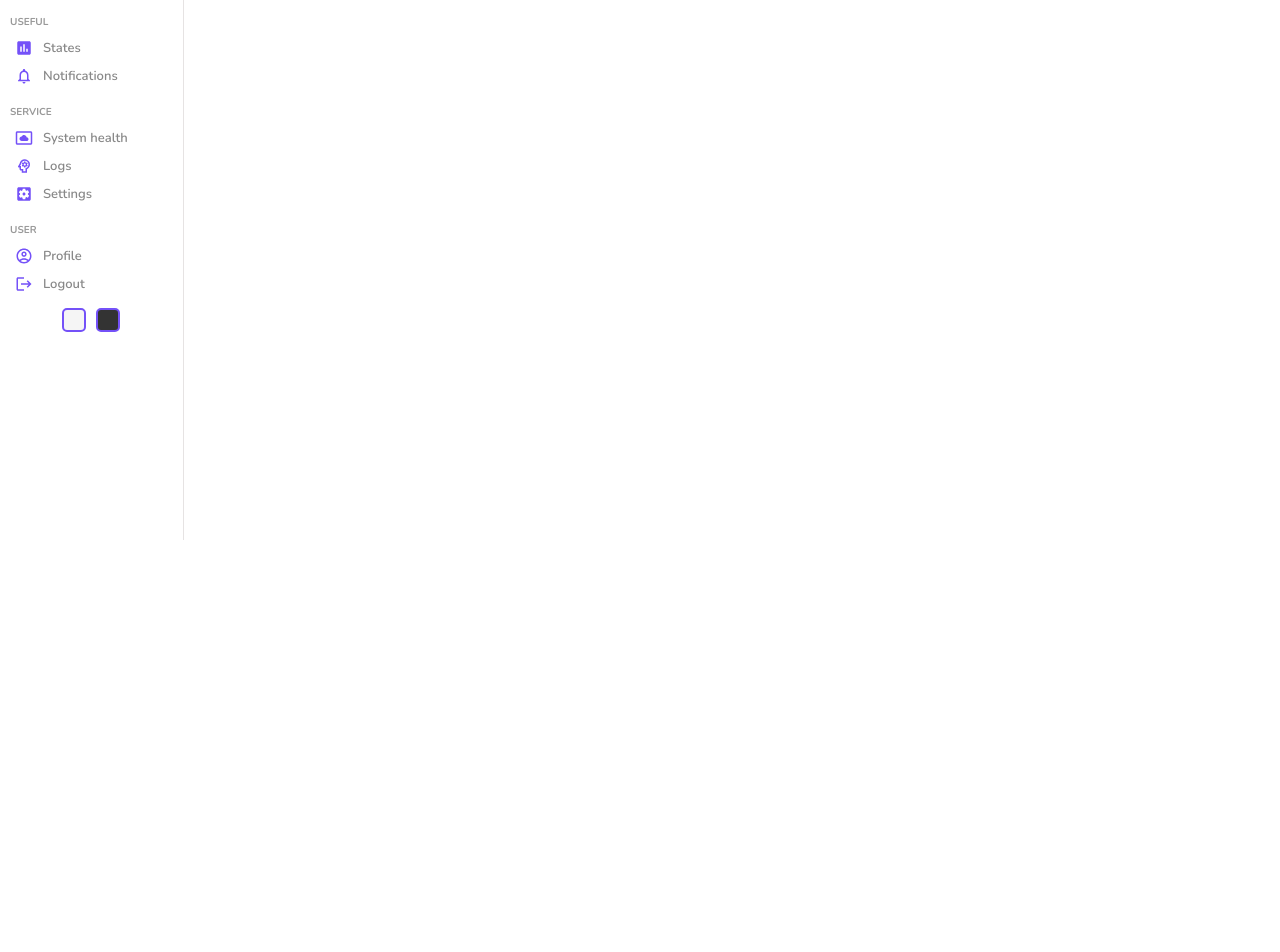
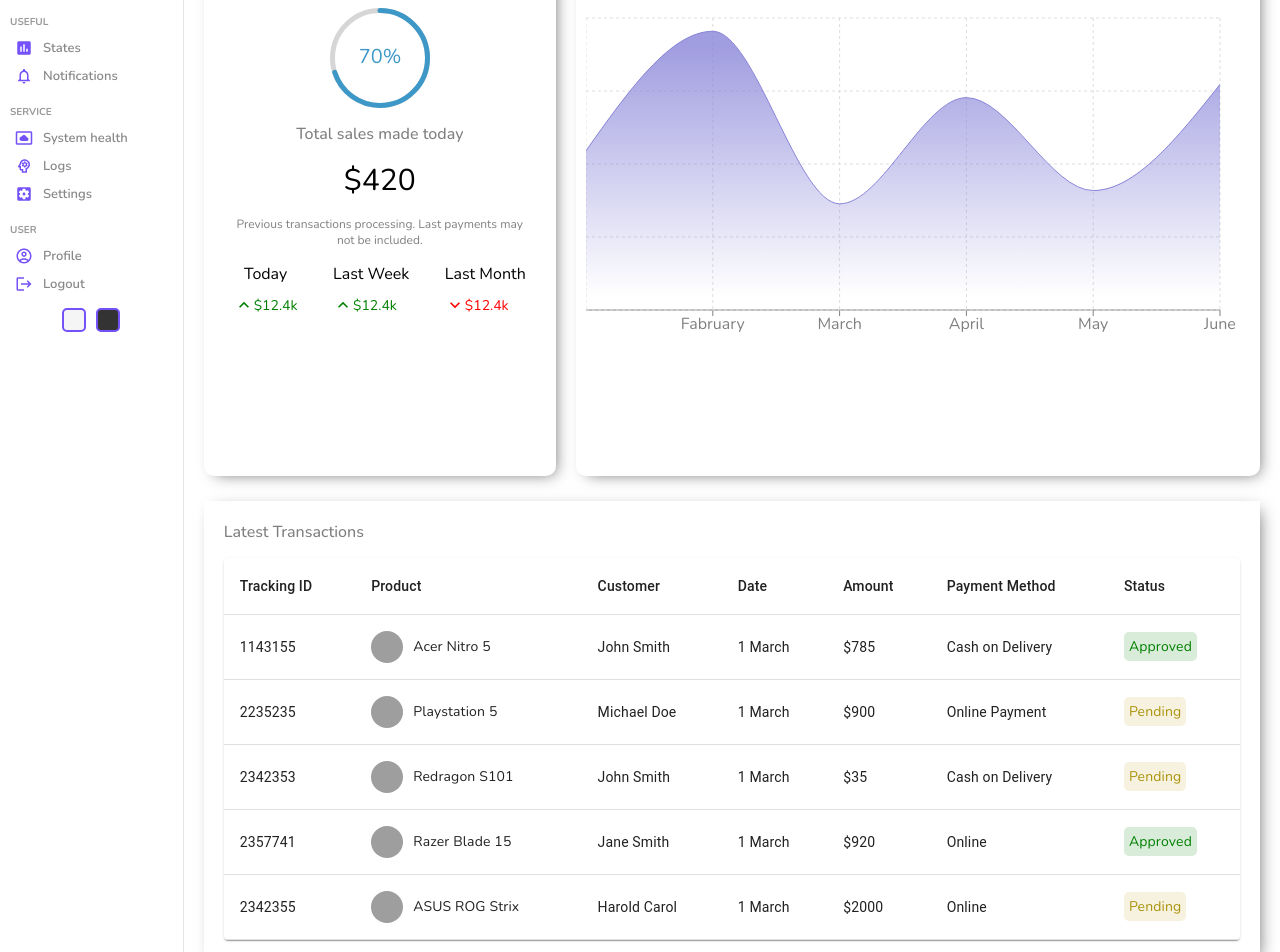
Before and after one commit to Abdo-ME/react-admin-dashboard, a React (Create React App) app: page / in a window 1280 px wide. Shown: the part 260-1212 px from the top of the page. Before the commit the page ends 800 px from the top, so only its background shows below. Built offline with nearby package versions, Linux system fonts and the light colour scheme; grey boxes are pictures that could not be loaded.

Commit message:
add charts component

```diff
--- a/package.json
+++ b/package.json
@@ -9,9 +9,11 @@
     "@mui/material": "^5.5.0",
     "cra-template": "1.1.3",
     "react": "^17.0.2",
+    "react-circular-progressbar": "^2.0.4",
     "react-dom": "^17.0.2",
     "react-router-dom": "^6.2.2",
     "react-scripts": "5.0.0",
+    "recharts": "^2.1.9",
     "sass": "^1.49.9"
   },
   "scripts": {
--- /dev/null
+++ b/src/components/chart/Chart.js
@@ -0,0 +1,39 @@
+import { AreaChart, Area, XAxis, CartesianGrid, Tooltip, ResponsiveContainer } from 'recharts';
+
+import "./chart.scss"
+
+
+const data = [
+  { name: "January", Total: 1200 },
+  { name: "Fabruary", Total: 2100 },
+  { name: "March", Total: 800 },
+  { name: "April", Total: 1600 },
+  { name: "May", Total: 900 },
+  { name: "June", Total: 1700 },
+];
+
+const Chart = () => {
+  return (
+    <div className="chart">
+      <div className="title">Last 6 Months (Revenue)</div>
+          <ResponsiveContainer width="100%" aspect={2/1}>
+          <AreaChart width={730} height={250} data={data}
+  margin={{ top: 10, right: 30, left: 0, bottom: 0 }}>
+  <defs>
+    <linearGradient id="total" x1="0" y1="0" x2="0" y2="1">
+      <stop offset="5%" stopColor="#8884d8" stopOpacity={0.8}/>
+      <stop offset="95%" stopColor="#8884d8" stopOpacity={0}/>
+    </linearGradient>
+
+  </defs>
+  <XAxis dataKey="name"  stroke='gray'/>
+  <CartesianGrid strokeDasharray="3 3" className='chartGrid' />
+  <Tooltip />
+  <Area type="monotone" dataKey="Total" stroke="#8884d8" fillOpacity={1} fill="url(#total)" />
+</AreaChart>
+      </ResponsiveContainer>
+    </div>
+  )
+}
+
+export default Chart
--- /dev/null
+++ b/src/components/chart/chart.scss
@@ -0,0 +1,15 @@
+.chart {
+  flex: 4;
+  box-shadow: 5px 4px 16px -6px rgb(0 0 0 / 60%);
+  border-radius: 10px;
+  height: 500px;
+  color: gray;
+  padding: 10px;
+  text-align: center;
+  .title {
+    margin-bottom: 20px;
+  }
+  .chartGrid {
+    stroke: rgb(221, 221, 221);
+  }
+}
--- /dev/null
+++ b/src/components/featured/Featured.js
@@ -0,0 +1,51 @@
+import "./featured.scss";
+import MoreVertOutlinedIcon from '@mui/icons-material/MoreVertOutlined';
+import { CircularProgressbar } from 'react-circular-progressbar';
+import 'react-circular-progressbar/dist/styles.css';
+import KeyboardArrowDownIcon from '@mui/icons-material/KeyboardArrowDown';
+import KeyboardArrowUpIcon from '@mui/icons-material/KeyboardArrowUp';
+
+
+const Featured = () => {
+  return (
+    <div className="featured">
+        <div className="top">
+            <h1 className="title">Total Revenue</h1>
+            <MoreVertOutlinedIcon fontSize="small"/>
+        </div>
+        <div className="bottom">
+            <div className="featuredChart">
+                <CircularProgressbar value={70} text={"70%"} strokeWidth={5} />
+            </div>
+            <p className="title">Total sales made today</p>
+            <div className="amount">$420</div>
+            <div className="desc">Previous transactions processing. Last payments may not be included.</div>
+            <div className="summary">
+                <div className="item">
+                    <div className="itemTitel">Today</div>
+                    <div className="itemResult positive">
+                        <KeyboardArrowUpIcon fontSize="small"/>
+                        <div className="resultAmount">$12.4k</div>
+                    </div>
+                </div>
+                <div className="item">
+                    <div className="itemTitel">Last Week</div>
+                    <div className="itemResult positive">
+                        <KeyboardArrowUpIcon fontSize="small"/>
+                        <div className="resultAmount">$12.4k</div>
+                    </div>
+                </div>
+                <div className="item">
+                    <div className="itemTitel">Last Month</div>
+                    <div className="itemResult negative">
+                        <KeyboardArrowDownIcon fontSize="small"/>
+                        <div className="resultAmount">$12.4k</div>
+                    </div>
+                </div>
+            </div>
+        </div>
+    </div>
+  )
+}
+
+export default Featured
--- /dev/null
+++ b/src/components/featured/featured.scss
@@ -0,0 +1,67 @@
+.featured {
+  flex: 2;
+  box-shadow: 5px 4px 16px -6px rgb(0 0 0 / 60%);
+  border-radius: 10px;
+  height: 500px;
+  padding: 10px;
+  .top {
+    display: flex;
+    align-items: center;
+    justify-content: space-between;
+    color: gray;
+    .title {
+      font-size: 16px;
+      font-weight: 500;
+    }
+  }
+  .bottom {
+    padding: 20px;
+    display: flex;
+    flex-direction: column;
+    align-items: center;
+    justify-content: center;
+    gap: 15px;
+    .featuredChart {
+      width: 100px;
+      height: 100px;
+    }
+    .title {
+      font-weight: 500;
+      color: gray;
+    }
+    .amount {
+      font-size: 30px;
+    }
+    .desc {
+      font-weight: 300;
+      font-size: 12px;
+      color: gray;
+      text-align: center;
+    }
+    .summary {
+      display: flex;
+      justify-content: space-between;
+      align-items: center;
+      width: 100%;
+      .item {
+        text-align: center;
+        .itemTitle {
+          font-size: 14px;
+          color: gray;
+        }
+        .itemResult {
+          display: flex;
+          align-items: center;
+          margin-top: 10px;
+          font-size: 14px;
+          &.positive {
+            color: green;
+          }
+          &.negative {
+            color: red;
+          }
+        }
+      }
+    }
+  }
+}
--- /dev/null
+++ b/src/components/table/Table.js
@@ -0,0 +1,106 @@
+import "./table.scss"
+import Table from '@mui/material/Table';
+import TableBody from '@mui/material/TableBody';
+import TableCell from '@mui/material/TableCell';
+import TableContainer from '@mui/material/TableContainer';
+import TableHead from '@mui/material/TableHead';
+import TableRow from '@mui/material/TableRow';
+import Paper from '@mui/material/Paper';
+
+const List = () => {
+    const rows = [
+        {
+          id: 1143155,
+          product: "Acer Nitro 5",
+          img: "https://m.media-amazon.com/images/I/81bc8mA3nKL._AC_UY327_FMwebp_QL65_.jpg",
+          customer: "John Smith",
+          date: "1 March",
+          amount: 785,
+          method: "Cash on Delivery",
+          status: "Approved",
+        },
+        {
+          id: 2235235,
+          product: "Playstation 5",
+          img: "https://m.media-amazon.com/images/I/31JaiPXYI8L._AC_UY327_FMwebp_QL65_.jpg",
+          customer: "Michael Doe",
+          date: "1 March",
+          amount: 900,
+          method: "Online Payment",
+          status: "Pending",
+        },
+        {
+          id: 2342353,
+          product: "Redragon S101",
+          img: "https://m.media-amazon.com/images/I/71kr3WAj1FL._AC_UY327_FMwebp_QL65_.jpg",
+          customer: "John Smith",
+          date: "1 March",
+          amount: 35,
+          method: "Cash on Delivery",
+          status: "Pending",
+        },
+        {
+          id: 2357741,
+          product: "Razer Blade 15",
+          img: "https://m.media-amazon.com/images/I/71wF7YDIQkL._AC_UY327_FMwebp_QL65_.jpg",
+          customer: "Jane Smith",
+          date: "1 March",
+          amount: 920,
+          method: "Online",
+          status: "Approved",
+        },
+        {
+          id: 2342355,
+          product: "ASUS ROG Strix",
+          img: "https://m.media-amazon.com/images/I/81hH5vK-MCL._AC_UY327_FMwebp_QL65_.jpg",
+          customer: "Harold Carol",
+          date: "1 March",
+          amount: 2000,
+          method: "Online",
+          status: "Pending",
+        },
+      ]
+  return (
+    <TableContainer component={Paper} className="table">
+    <Table sx={{ minWidth: 650 }} aria-label="simple table">
+      <TableHead>
+        <TableRow>
+        <TableCell className="tableCell">Tracking ID</TableCell>
+            <TableCell className="tableCell">Product</TableCell>
+            <TableCell className="tableCell">Customer</TableCell>
+            <TableCell className="tableCell">Date</TableCell>
+            <TableCell className="tableCell">Amount</TableCell>
+            <TableCell className="tableCell">Payment Method</TableCell>
+            <TableCell className="tableCell">Status</TableCell>
+        </TableRow>
+      </TableHead>
+      <TableBody>
+        {rows.map((row) => (
+          <TableRow
+            key={row.id}
+          >
+            <TableCell >
+              {row.id}
+            </TableCell>
+                <TableCell className="tableCell">
+                    <div className="cellWrapper">
+                        <img src={row.img} alt="" className="image" />
+                        {row.product}
+                </div>
+                </TableCell>
+            <TableCell className="tableCell">{row.customer}</TableCell>
+            <TableCell className="tableCell">{row.date}</TableCell>
+            <TableCell className="tableCell">${row.amount}</TableCell>
+            <TableCell className="tableCell">{row.method}</TableCell>
+                <TableCell className="tableCell">
+                    <span className={`status ${row.status}`}>{row.status}</span>
+            </TableCell>
+          </TableRow>
+        ))}
+      </TableBody>
+    </Table>
+  </TableContainer>
+  )
+}
+
+export default List
--- /dev/null
+++ b/src/components/table/table.scss
@@ -0,0 +1,26 @@
+.table {
+  .cellWrapper {
+    display: flex;
+    align-items: center;
+
+    .image {
+      width: 32px;
+      height: 32px;
+      border-radius: 50%;
+      margin-right: 10px;
+      object-fit: cover;
+    }
+  }
+  .status {
+    padding: 5px;
+    border-radius: 5px;
+    &.Approved {
+      color: green;
+      background-color: rgba(145, 197, 145, 0.342);
+    }
+    &.Pending {
+      color: rgb(170, 147, 13);
+      background-color: rgba(216, 191, 107, 0.212);
+    }
+  }
+}
--- a/src/pages/home/Home.js
+++ b/src/pages/home/Home.js
@@ -1,6 +1,9 @@
 
+import Chart from "../../components/chart/Chart"
+import Featured from "../../components/featured/Featured"
 import Navbar from "../../components/navbar/Navbar"
 import Sidebar from "../../components/sidebar/sidebar"
+import List from "../../components/table/Table"
 import Widget from "../../components/widget/Widget"
 import "./home.scss"
 
@@ -17,6 +20,16 @@
                 <Widget type='earnings'/>
                 <Widget type='balance'/>
             </div>
+            <div className="charts">
+                <Featured />
+                <Chart />
+            </div>
+            <div className="listContainer">
+                <div className="listTitle"> Latest Transactions</div>
+
+                <List/>
+
+            </div>
         </div>
     </div>
 )}
--- a/src/pages/home/home.scss
+++ b/src/pages/home/home.scss
@@ -4,10 +4,24 @@
   .homeContainer {
     flex: 6;
   }
-  .widgets {
+  .widgets,
+  .charts {
     display: flex;
-    align-items: center;
+    // align-items: center;
     padding: 20px;
     gap: 20px;
   }
+  .charts {
+    padding: 5px 20px;
+  }
+  .listContainer {
+    box-shadow: 5px 4px 16px -6px rgb(0 0 0 / 60%);
+    padding: 20px;
+    margin: 20px;
+    .listTitle {
+      font-weight: 500;
+      color: gray;
+      margin-bottom: 15px;
+    }
+  }
 }
```
Also changed, not shown: 1 other file (tests, documents, lock files or other folders).
